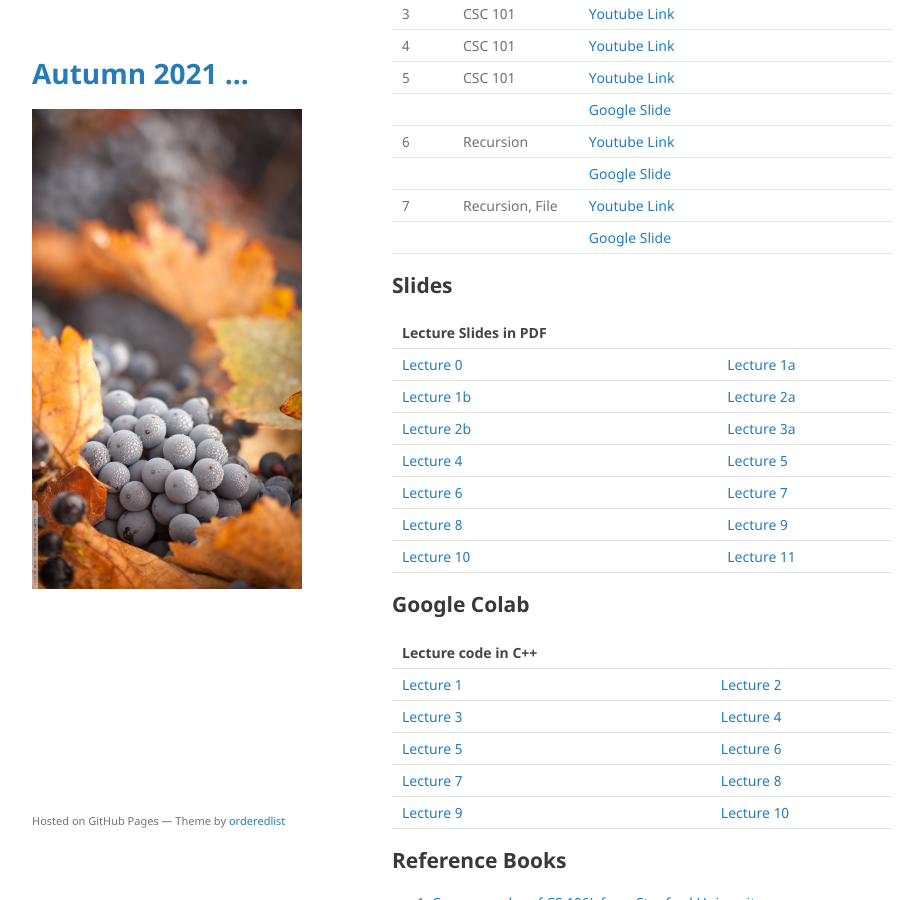
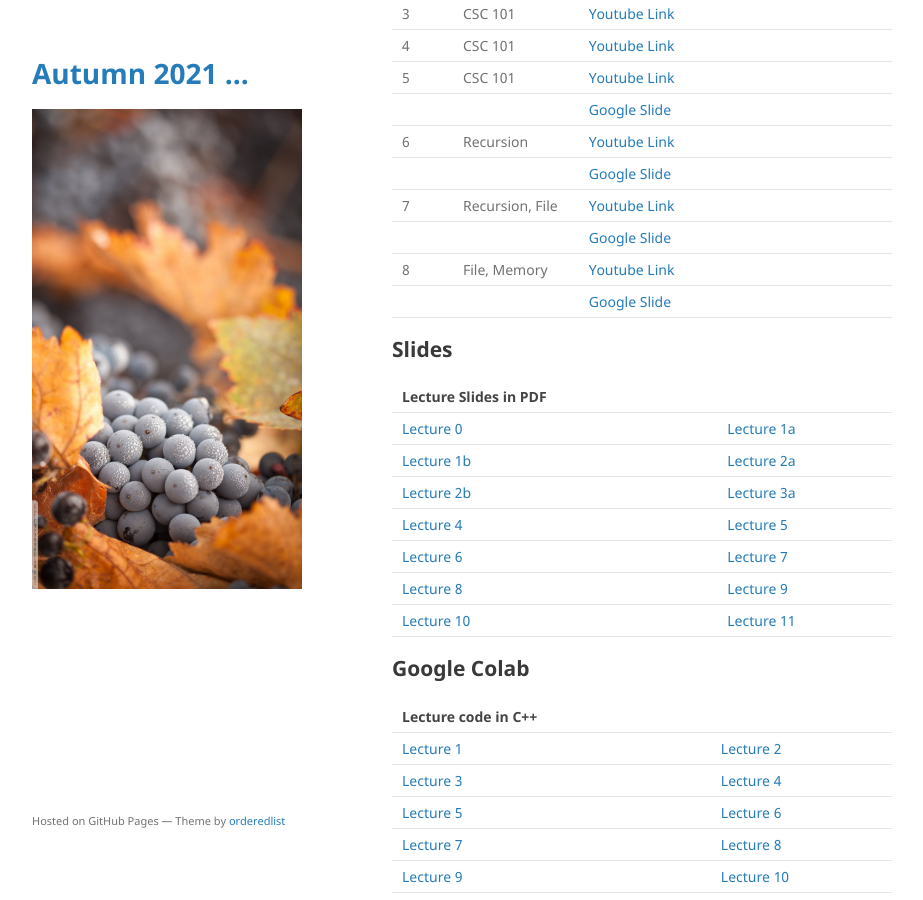
Before and after one commit to mohammadmotiurrahman/mohammadmotiurrahman.github.io, a Jekyll site: the page built from cse203_6/index.md, in a window 1280 px wide and 900 px high, scrolled down 2406 px. Shown: the whole window, without its empty margins (178-1101 px from the left). Built offline with Jekyll 4.4.1, drawn with Linux system fonts in a browser that asks for light colours; our own code applies the rules of GitHub Pages for plain Markdown files.

Commit message:
Update index.md

```diff
--- a/cse203_6/index.md
+++ b/cse203_6/index.md
@@ -82,6 +82,9 @@ environment will force me to not evaluate your exam copies.
 |         |              | [Google Slide](https://jamboard.google.com/d/1UGCRbymmYzD0bleCh8vIBWhSQkgU3Cy2MJHiALladMs/edit?usp=sharing )   |
 | 7       | Recursion, File      | [Youtube Link](https://youtu.be/GGbnEyklEGM)                                                                   |
 |         |              | [Google Slide](https://jamboard.google.com/d/1Bk1cCxn5U6XdXD2N1dK_H1u-KVvWutG-DTRPN5UippQ/edit?usp=sharing)   |
+| 8       | File, Memory      | [Youtube Link](https://youtu.be/rOhULO8QKX0)                                                                   |
+|         |              | [Google Slide]()   |
+
 
 ## Slides
 
```
